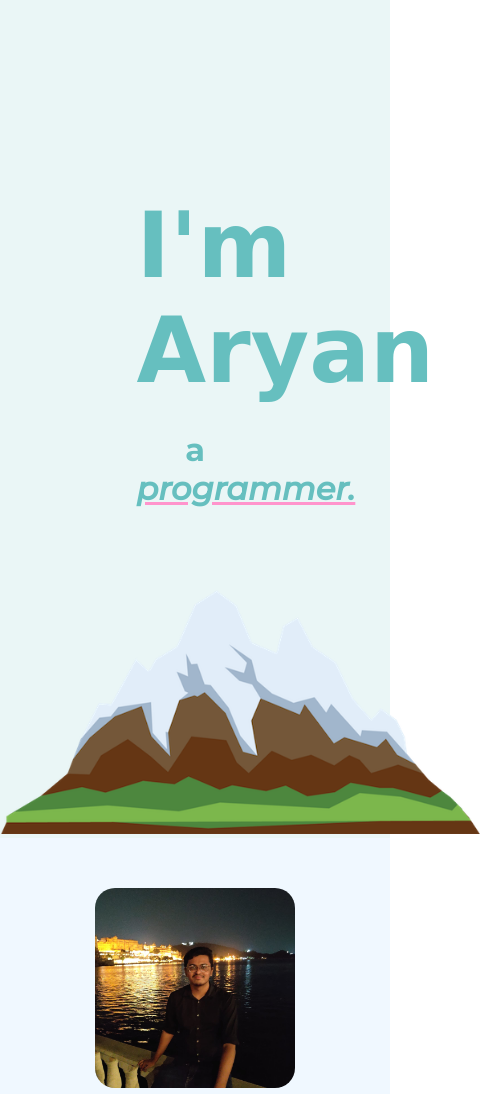
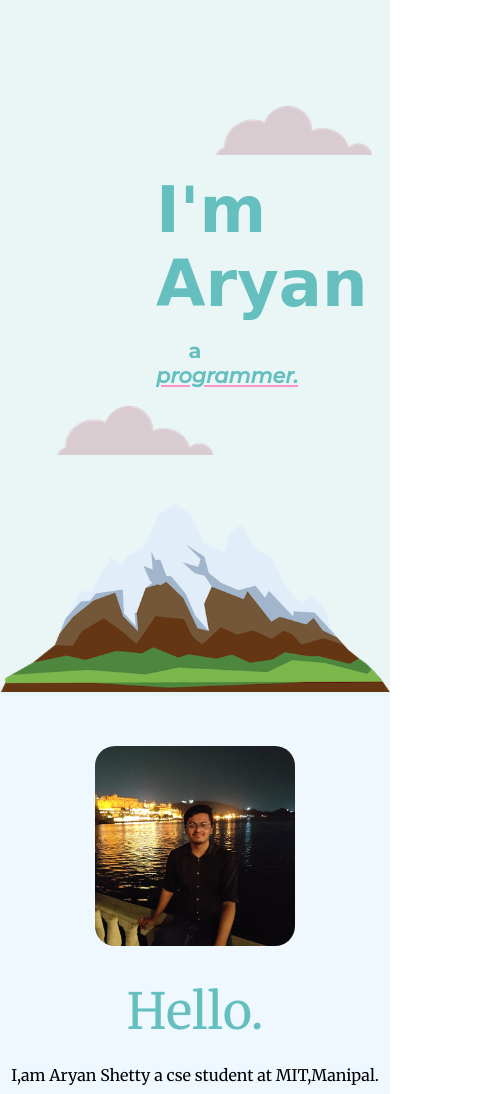
Before and after one commit to Aryan7901/mypage, a plain HTML site: page index.html in a window 390 px wide. Shown: the top 1094 px of the page, 480 px wide, since content can reach past the window. Drawn offline with Linux system fonts and the light colour scheme; a web font is replaced by a local one.

Commit message:
changed image files

```diff
--- a/Css/styles.css
+++ b/Css/styles.css
@@ -1,6 +1,8 @@
 body {
   font-family: "Merriweather", serif;
   margin: 0;
+  overflow-x: hidden;
+  width: auto;
 }
 main {
   display: flex;
@@ -13,9 +15,9 @@ div {
   text-align: center;
 }
 h1 {
-  margin: 50px auto 0 auto;
+  margin: 30px auto 0 auto;
   font-family: "Dynalight", cursive;
-  font-size: 5.625rem;
+  font-size: 5.65rem;
   color: #66bfbf;
 }
 h2 {
@@ -43,12 +45,12 @@ hr {
 .pic2 {
   position: absolute;
   bottom: 300px;
-  left: 400px;
+  left: 20%;
 }
 .pic1 {
   position: absolute;
   bottom: 560px;
-  left: 1000px;
+  left: 60%;
 }
 .TopContainer {
   background-color: #eaf6f6;
@@ -61,7 +63,7 @@ hr {
   font-style: italic;
 }
 .Name {
-  width: 30%;
+  width: 20%;
   margin: 0 auto;
   /*
   background-color: aliceblue;
@@ -155,13 +157,28 @@ hr {
     bottom: 30px;
   }
 }
-@media (max-width: 900px) {
+@media (max-width: 700px) {
   .pic1,
   .pic2 {
-    display: none;
+    position: relative;
+    width: 40%;
+    height: auto;
+    left: 5%;
   }
+  .pic1 {
+    bottom: 10%;
+  }
+
   .mount {
-    width: 480px;
-    height: 300px;
+    width: 100%;
+    height: auto;
   }
 }
+@media (max-width: 400px) {
+  .btmname {
+    font-size: 1.3rem;
+  }
+  .topname {
+    font-size: 4rem;
+  }
+}
--- a/index.html
+++ b/index.html
@@ -22,7 +22,7 @@
     <main>
       <div class="TopContainer">
         <div class="Name">
-          <h1>I'm Aryan</h1>
+          <h1 class="topname">I'm Aryan</h1>
           <h2 class="btmname">a <span class="word">programmer.</span></h2>
         </div>
         <img class="pic1" src="Images/cloud.png" alt="Cloud" />
@@ -41,7 +41,7 @@
           <div class="skill-row">
             <img
               class="img computer"
-              src="https://image.flaticon.com/icons/png/512/2721/2721249.png"
+              src="Images/computer.svg"
               alt="Computer Pic"
             />
             <h3>Web development & Programming</h3>
@@ -54,11 +54,7 @@
             </p>
           </div>
           <div class="skill-row">
-            <img
-              class="img gaming"
-              src="https://image.flaticon.com/icons/png/512/2991/2991606.png"
-              alt="Gaming"
-            />
+            <img class="img gaming" src="Images/gaming.svg" alt="Gaming" />
             <h3>Gaming</h3>
             <p>
               I like playings RPG's in my freetime and am quite an avid gamer.
```
Also changed, not shown: Images/computer.svg (added), Images/gaming.svg (added).
